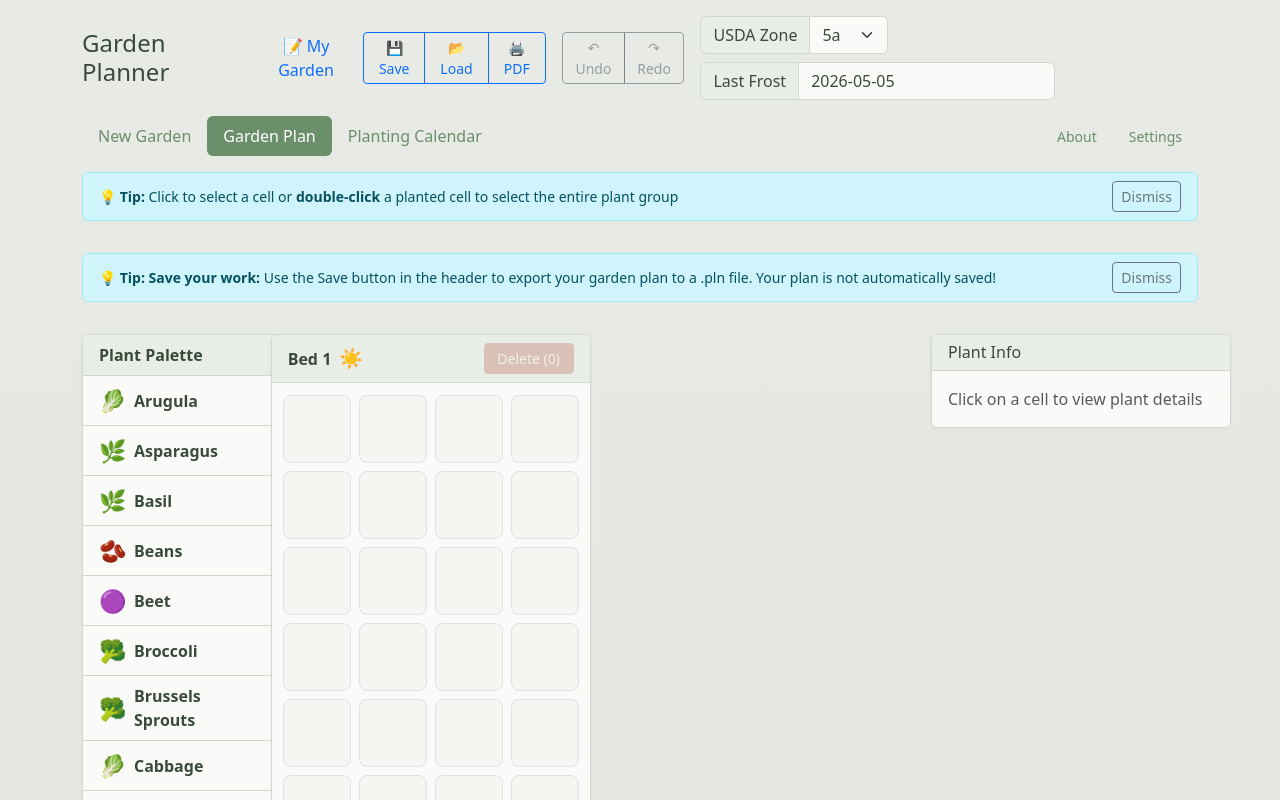
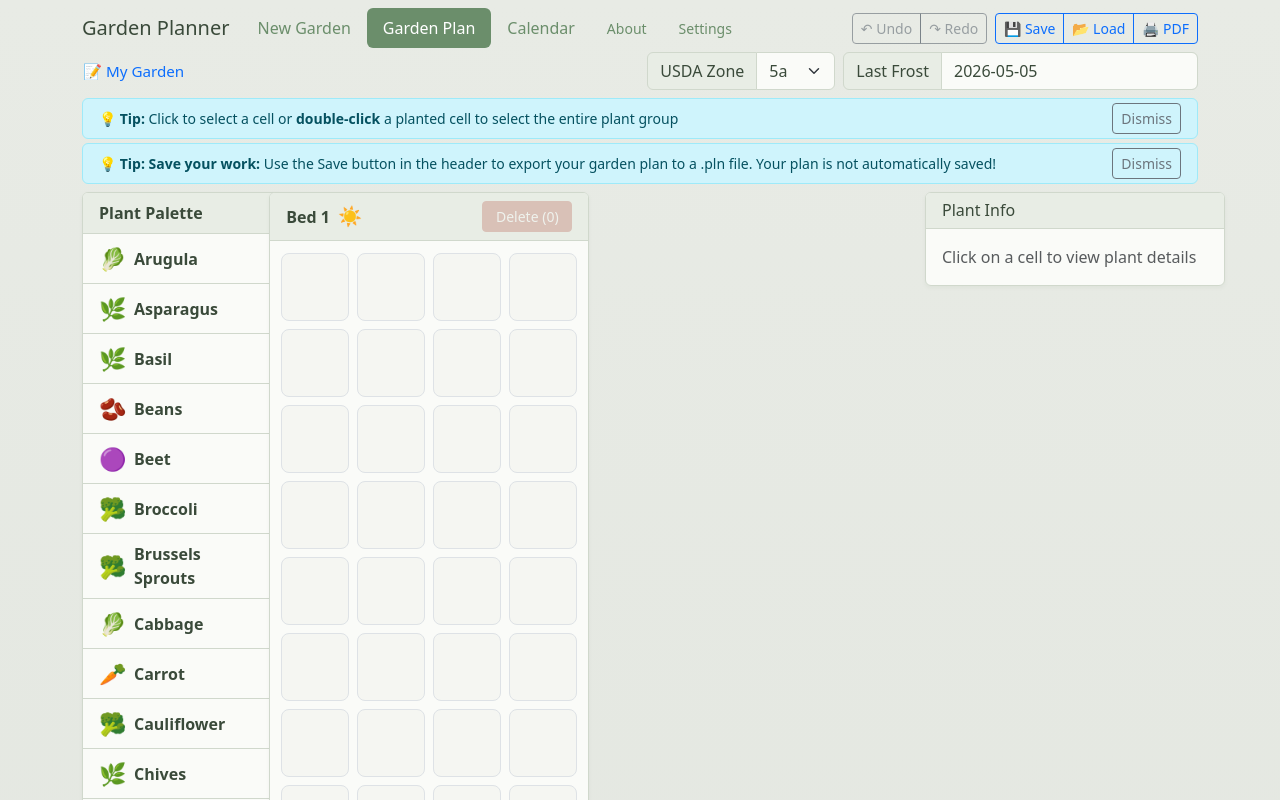
Before and after one commit to medwards8402-arch/Workspace, a React (Vite) app in the folder GardenPlanner/: page /#new-garden in a window 1280 px wide. Both pictures are taken after a click on the button "Garden Plan". Shown: the top 800 px of the page. Built offline with nearby package versions, Linux system fonts and the light colour scheme.

Commit message:
Header cleanup

```diff
--- a/GardenPlanner/src/App.jsx
+++ b/GardenPlanner/src/App.jsx
@@ -9,6 +9,7 @@ import { Information } from './components/Information'
 import { Settings } from './components/Settings'
 import { ZoneSelector } from './components/ZoneSelector'
 import { Tip } from './components/Tip'
+import { TipsStack } from './components/TipsStack'
 import { useGardenOperations } from './hooks/useGardenOperations'
 import { useHistory } from './hooks/useHistory'
 import { useFileOperations } from './hooks/useFileOperations'
@@ -98,66 +99,16 @@ export default function App() {
 
   return (
     <div style={{ minHeight: '100vh' }} onClick={handleContainerClick}>
-      <div className="container py-3">
-        <header className="d-flex align-items-center justify-content-between mb-3">
-          <div className="d-flex align-items-center gap-2">
-            <h1 className="h4 m-0">Garden Planner</h1>
-            <button
-              className="btn btn-sm btn-link text-decoration-none"
-              onClick={(e) => { e.stopPropagation(); handleNameChange(); }}
-              title="Click to rename your garden"
-              style={{ fontSize: '1rem', padding: '0.25rem 0.5rem' }}
-            >
-              📝 {garden.name}
-            </button>
-          </div>
-          <div className="d-flex align-items-center gap-3">
-            <div className="btn-group" role="group">
-              <button
-                className="btn btn-sm btn-outline-primary"
-                onClick={(e) => { e.stopPropagation(); handleSaveToFile(); }}
-                title="Save garden to file"
-              >
-                💾 Save
-              </button>
-              <button
-                className="btn btn-sm btn-outline-primary"
-                onClick={(e) => { e.stopPropagation(); handleLoadFromFile(); }}
-                title="Load garden from file"
-              >
-                📂 Load
-              </button>
-              <button
-                className="btn btn-sm btn-outline-primary"
-                onClick={(e) => { e.stopPropagation(); handlePrintToPDF(); }}
-                title="Export to PDF"
-              >
-                🖨️ PDF
-              </button>
-            </div>
-            <div className="btn-group" role="group">
-              <button
-                className="btn btn-sm btn-outline-secondary"
-                onClick={(e) => { e.stopPropagation(); undo(); }}
-                disabled={!canUndo}
-                title="Undo (Ctrl+Z)"
-              >
-                ↶ Undo
-              </button>
-              <button
-                className="btn btn-sm btn-outline-secondary"
-                onClick={(e) => { e.stopPropagation(); redo(); }}
-                disabled={!canRedo}
-                title="Redo (Ctrl+Y)"
-              >
-                ↷ Redo
-              </button>
-            </div>
-            <ZoneSelector zone={garden.zone} onChange={setZone} />
-          </div>
-        </header>
-
-        <ul className="nav nav-pills mb-3">
+      <div className="container py-2">
+        {/* Main Header (now two levels):
+            1) Title + Tabs on the left, Context actions on the right
+            2) Global settings: Garden name + Zone/Frost selector */}
+        <header className="mb-2">
+          {/* Level 1: Title + Tabs + Actions */}
+          <div className="d-flex align-items-center justify-content-between mb-1 flex-wrap gap-2">
+            <div className="d-flex align-items-center flex-wrap" style={{gap: '0.5rem 0.75rem'}}>
+              <h1 className="h5 m-0">Garden Planner</h1>
+              <ul className="nav nav-pills">
                 <li className="nav-item">
                   <button
                     className={`nav-link ${activeTab === 'new-garden' ? 'active' : ''}`}
@@ -182,7 +133,7 @@ export default function App() {
                     onClick={(e) => { e.stopPropagation(); setActiveTab('calendar'); }}
                     title="View planting schedule by month"
                   >
-              Planting Calendar
+                    Calendar
                   </button>
                 </li>
                 <li className="nav-item ms-auto">
@@ -204,22 +155,87 @@ export default function App() {
                   </button>
                 </li>
               </ul>
+            </div>
+            <div className="d-flex align-items-center gap-2 ms-auto">
+              {(activeTab === 'plan' || activeTab === 'calendar') && (
+                <>
+                  {activeTab === 'plan' && (
+                    <div className="btn-group btn-group-sm" role="group">
+                      <button
+                        className="btn btn-outline-secondary"
+                        onClick={(e) => { e.stopPropagation(); undo(); }}
+                        disabled={!canUndo}
+                        title="Undo (Ctrl+Z)"
+                      >
+                        ↶ Undo
+                      </button>
+                      <button
+                        className="btn btn-outline-secondary"
+                        onClick={(e) => { e.stopPropagation(); redo(); }}
+                        disabled={!canRedo}
+                        title="Redo (Ctrl+Y)"
+                      >
+                        ↷ Redo
+                      </button>
+                    </div>
+                  )}
+                  <div className="btn-group btn-group-sm" role="group">
+                    <button
+                      className="btn btn-outline-primary"
+                      onClick={(e) => { e.stopPropagation(); handleSaveToFile(); }}
+                      title="Save garden to file"
+                    >
+                      💾 Save
+                    </button>
+                    <button
+                      className="btn btn-outline-primary"
+                      onClick={(e) => { e.stopPropagation(); handleLoadFromFile(); }}
+                      title="Load garden from file"
+                    >
+                      📂 Load
+                    </button>
+                    <button
+                      className="btn btn-outline-primary"
+                      onClick={(e) => { e.stopPropagation(); handlePrintToPDF(); }}
+                      title="Export to PDF"
+                    >
+                      🖨️ PDF
+                    </button>
+                  </div>
+                </>
+              )}
+            </div>
+          </div>
+
+          {/* Level 2: Global settings for this plan */}
+          <div className="d-flex align-items-center justify-content-between flex-wrap gap-2">
+            <button
+              className="btn btn-sm btn-link text-decoration-none p-0"
+              onClick={(e) => { e.stopPropagation(); handleNameChange(); }}
+              title="Click to rename your garden"
+              style={{ fontSize: '0.95rem' }}
+            >
+              📝 {garden.name}
+            </button>
+            <ZoneSelector zone={garden.zone} onChange={setZone} />
+          </div>
+        </header>
 
         {activeTab === 'new-garden' && (
           <NewGarden onAfterGenerate={() => setActiveTab('plan')} />
         )}
 
         {activeTab === 'plan' && (
-          <div className="row g-3">
+          <div className="row g-2">
             <div className="col-12">
+              <TipsStack>
                 <Tip id="garden-plan-selection">
                   Click to select a cell or <strong>double-click</strong> a planted cell to select the entire plant group
                 </Tip>
-            </div>
-            <div className="col-12">
                 <Tip id="save-often">
                   <strong>Save your work:</strong> Use the Save button in the header to export your garden plan to a .pln file. Your plan is not automatically saved!
                 </Tip>
+              </TipsStack>
             </div>
             <div className="col-md-2">
               <PlantPalette plants={PLANTS} />
--- a/GardenPlanner/src/components/Calendar.jsx
+++ b/GardenPlanner/src/components/Calendar.jsx
@@ -3,6 +3,7 @@ import { useGardenOperations } from '../hooks/useGardenOperations'
 import { USDA_ZONES, PLANTS } from '../data'
 import { makeCalendarTasks, groupTasksByMonth } from '../calendar'
 import { Tip } from './Tip'
+import { TipsStack } from './TipsStack'
 
 export function Calendar() {
   const { garden } = useGardenOperations()
@@ -40,14 +41,14 @@ export function Calendar() {
   return (
     <div className="row g-3">
       <div className="col-12">
+        <TipsStack>
           <Tip id="calendar-zone-based">
             All planting dates are calculated based on your USDA zone. Change your zone in the header dropdown to see how dates adjust for your area.
           </Tip>
-      </div>
-      <div className="col-12">
           <Tip id="pdf-print-guide">
             Click the 🖨️ PDF button in the header to create a printable planting guide with your garden layout, calendar, and care instructions to take outside!
           </Tip>
+        </TipsStack>
       </div>
       {[...byMonth.entries()].map(([key, { monthName, tasks }]) => (
         <div className="col-md-6 col-lg-4" key={key}>
--- a/GardenPlanner/src/components/Tip.jsx
+++ b/GardenPlanner/src/components/Tip.jsx
@@ -14,7 +14,7 @@ export function Tip({ id, children }) {
   }
 
   return (
-    <div className="alert alert-info py-2 mb-3 d-flex align-items-center justify-content-between">
+    <div className="alert alert-info py-1 mb-0 d-flex align-items-center justify-content-between">
       <small className="mb-0 flex-grow-1">
         💡 <strong>Tip:</strong> {children}
       </small>
--- /dev/null
+++ b/GardenPlanner/src/components/TipsStack.jsx
@@ -0,0 +1,13 @@
+import React from 'react'
+
+/**
+ * TipsStack - standard vertical stack for Tip components with tight spacing
+ * Usage: <TipsStack> <Tip .../> <Tip .../> </TipsStack>
+ */
+export function TipsStack({ children }) {
+  return (
+    <div className="tips-stack">
+      {children}
+    </div>
+  )
+}
--- a/GardenPlanner/src/styles.css
+++ b/GardenPlanner/src/styles.css
@@ -95,3 +95,10 @@ body {
 .text-secondary {
   color: #7a8a7a !important;
 }
+
+/* Consistent tight spacing for stacked tips across pages */
+.tips-stack {
+  display: flex;
+  flex-direction: column;
+  gap: 0.25rem;
+}
```
Lines whose indentation alone changed are shown as unchanged.
